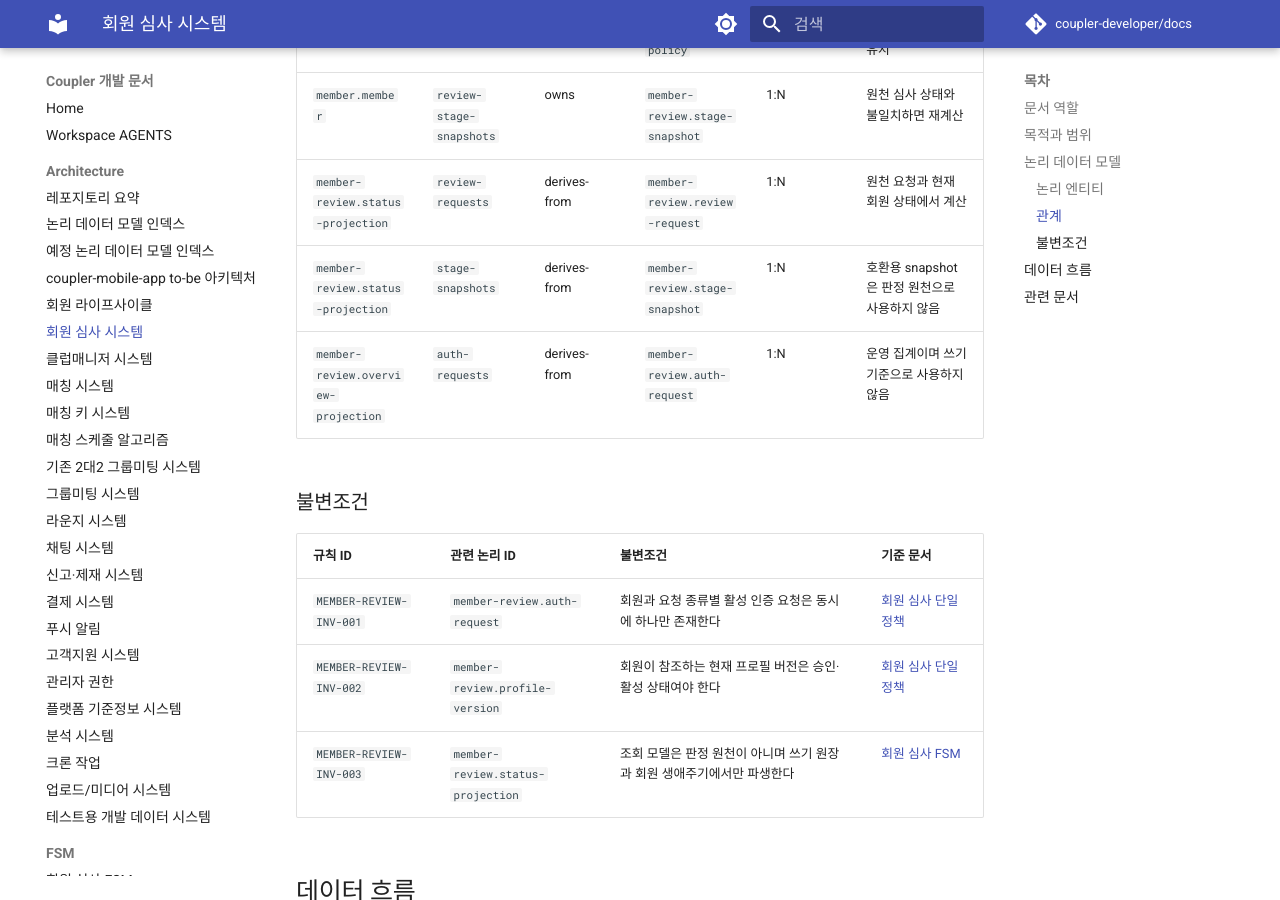
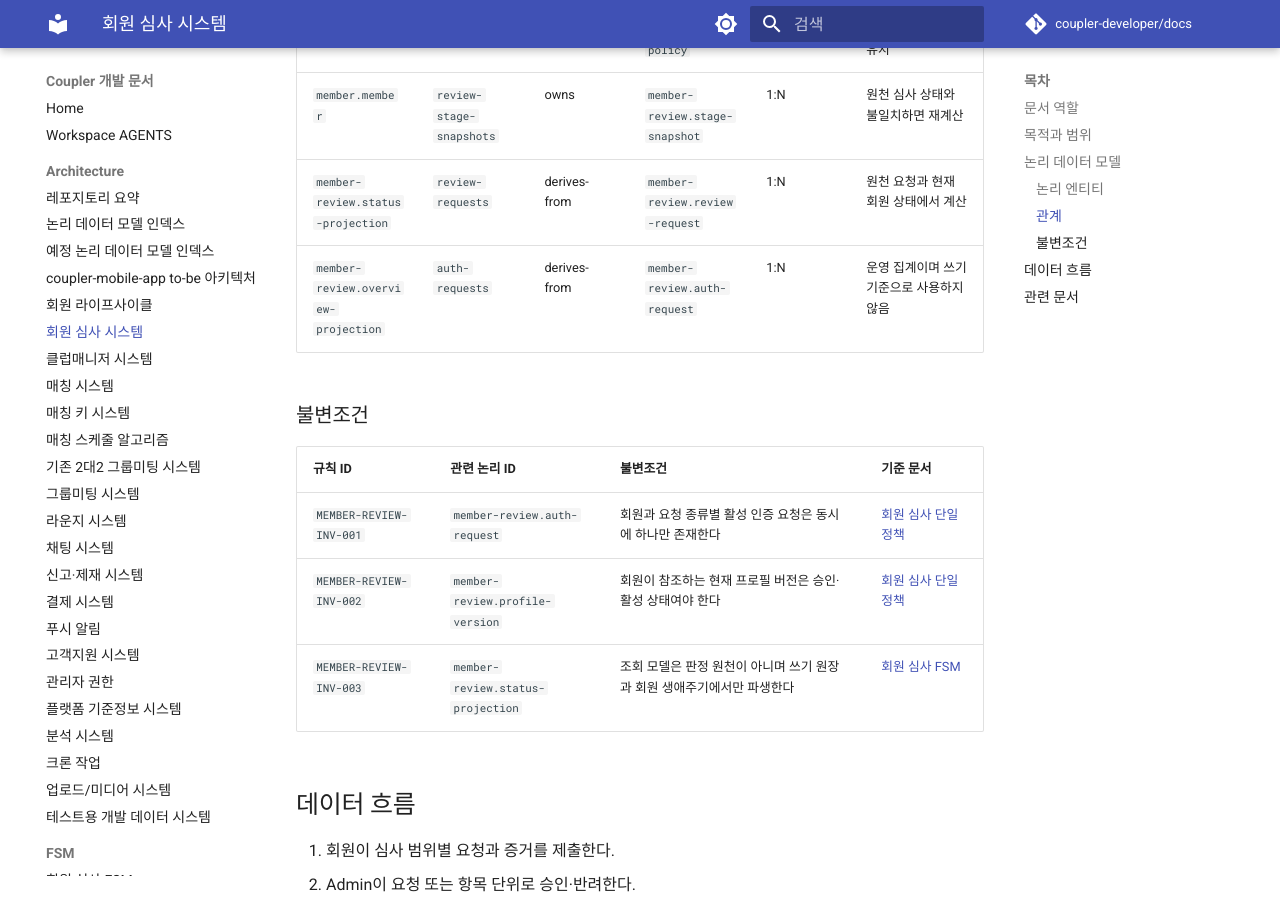
Before and after one commit to coupler-developer/docs, an MkDocs documentation site: the page built from content/architecture/member-review-system.md, in a window 1280 px wide and 900 px high, scrolled down 2967 px. Built offline with MkDocs 1.6.1 and Material for MkDocs 9.7.7, drawn with Linux system fonts in a browser that asks for light colours; comment, search, counter and statistics services are not loaded.

Commit message:
docs: 논리 데이터 모델 관계 정합성 수정
Reason:
- 현행 schema와 실행 경로에 없는 관계가 공개 논리 모델에 포함되어 실제 구조보다 관계를 과장했다.

Changes:
- 고객지원 문의와 상담 대화 사이의 직접 관계를 제거했다.
- 심사 상태 projection의 단계 snapshot 파생 관계를 제거했다.

How:
- 물리 제약 유무가 아니라 schema 객체와 실제 조회 경로의 의미 일치 여부를 기준으로 정정했다.

Tests:
- yarn validate:docs 통과
- pnpm db:schema:check 및 pnpm db:logical-map:check 통과

```diff
--- a/content/architecture/member-review-system.md
+++ b/content/architecture/member-review-system.md
@@ -50,7 +50,6 @@
 | `member.member` | `required-auth-policies` | owns | `member-review.required-auth-policy` | 1:N | 회원에게 적용되는 현재 필수 인증 종류와 변경 근거를 유지 |
 | `member.member` | `review-stage-snapshots` | owns | `member-review.stage-snapshot` | 1:N | 원천 심사 상태와 불일치하면 재계산 |
 | `member-review.status-projection` | `review-requests` | derives-from | `member-review.review-request` | 1:N | 원천 요청과 현재 회원 상태에서 계산 |
-| `member-review.status-projection` | `stage-snapshots` | derives-from | `member-review.stage-snapshot` | 1:N | 호환용 snapshot은 판정 원천으로 사용하지 않음 |
 | `member-review.overview-projection` | `auth-requests` | derives-from | `member-review.auth-request` | 1:N | 운영 집계이며 쓰기 기준으로 사용하지 않음 |
 
 ### 불변조건
```
Also changed, not shown: content/architecture/chat-system.md (+0 -1 lines), content/architecture/support-system.md (+0 -1 lines).
